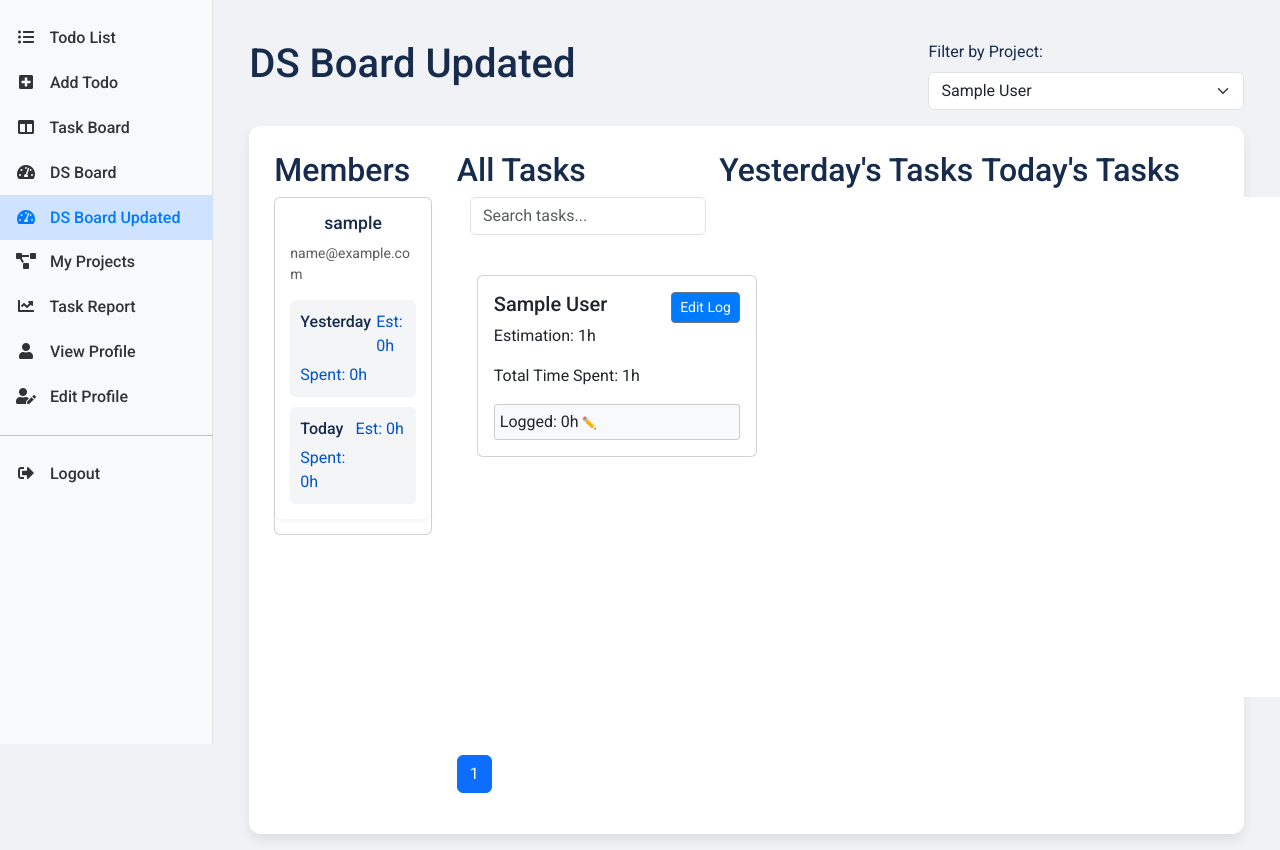
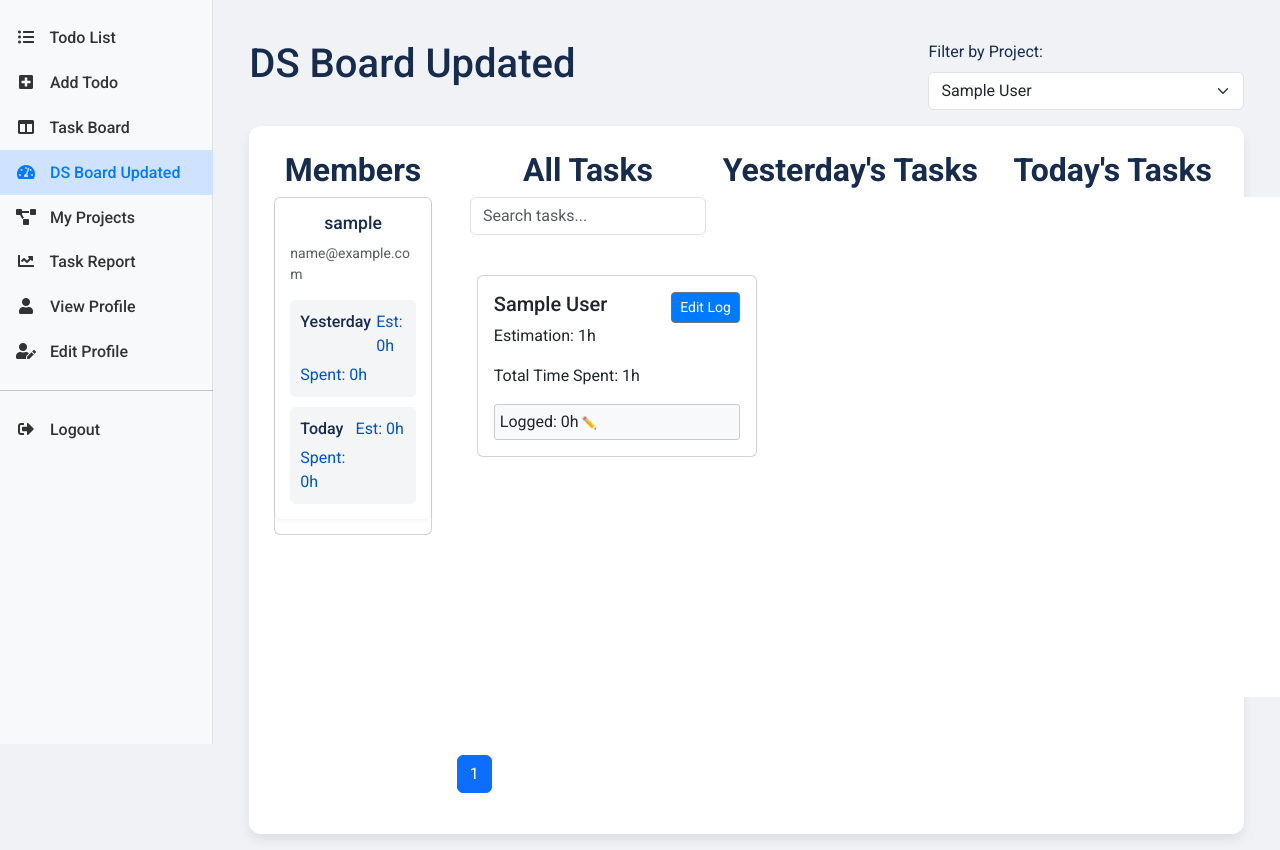
Before and after one commit to LisunKhan/django_Todo_App, a Django app: page /ds_board_updated/ in a window 1280 px wide. Shown: the part 56-906 px from the top of the page. Run offline with Django 4.2, Linux system fonts and the light colour scheme; a user stored in the database is signed in; tables that the repository leaves empty hold one stand-in row (values such as "Sample post"); data that the repository does not hold is empty; some libraries are stand-ins or nearby versions.

Commit message:
refactor(ds-board-updated): remove DS Board link and standardize task column header styling

```diff
--- a/myproject/users/static/css/ds_board.css
+++ b/myproject/users/static/css/ds_board.css
@@ -309,3 +309,20 @@ body {
 .edit-log-btn {
     background-color: #007bff;
 }
+
+.task-column-title-m h2 {
+    text-align: center;
+    font-weight: 600;
+}
+.task-column-title-at h2 {
+    text-align: center;
+    font-weight: 600;
+}
+.task-column-title-y h2 {
+    text-align: center;
+    font-weight: 600;
+}
+.task-column-title-t h2 {
+    text-align: center;
+    font-weight: 600;
+}
--- a/myproject/users/templates/todo/base.html
+++ b/myproject/users/templates/todo/base.html
@@ -65,12 +65,6 @@
                         <a class="nav-link {% if request.resolver_match.url_name == 'kanban_board' %}active{% endif %}" href="{% url 'kanban_board' %}">
                             <i class="fas fa-columns"></i> {# Or fas fa-clipboard-list, fas fa-tasks #}
                             Task Board
-                        </a>
-                    </li>
-                    <li class="nav-item">
-                        <a class="nav-link {% if request.resolver_match.url_name == 'ds_board' %}active{% endif %}" href="{% url 'ds_board' %}">
-                            <i class="fas fa-tachometer-alt"></i>
-                            DS Board
                         </a>
                     </li>
                     <li class="nav-item">
--- a/myproject/users/templates/users/ds_board_updated.html
+++ b/myproject/users/templates/users/ds_board_updated.html
@@ -17,7 +17,7 @@
     </div>
 
     <div id="ds-board-container" class="d-flex flex-row">
-        <div class="col-md-2">
+        <div class="col-md-2 task-column-title-m">
             <h2>Members</h2>
             <div id="members-container">
                 <!-- Members will be rendered here -->
@@ -25,7 +25,7 @@
         </div>
         <div class="col-md-10">
             <div class="d-flex flex-row">
-                <div class="col-md-4">
+                <div class="col-md-4 task-column-title-at">
                     <h2>All Tasks</h2>
                     <div class="mb-3">
                         <input type="text" id="task-search-input" class="form-control" placeholder="Search tasks...">
@@ -39,13 +39,13 @@
                         </ul>
                     </nav>
                 </div>
-                <div class="col-md-4">
+                <div class="col-md-4 task-column-title-y">
                     <h2>Yesterday's Tasks</h2>
                     <div id="yesterday-tasks-container" class="task-column">
                         <!-- Yesterday's tasks will be rendered here -->
                     </div>
                 </div>
-                <div class="col-md-4">
+                <div class="col-md-4 task-column-title-t">
                     <h2>Today's Tasks</h2>
                     <div id="today-tasks-container" class="task-column">
                         <!-- Today's tasks will be rendered here -->
```
